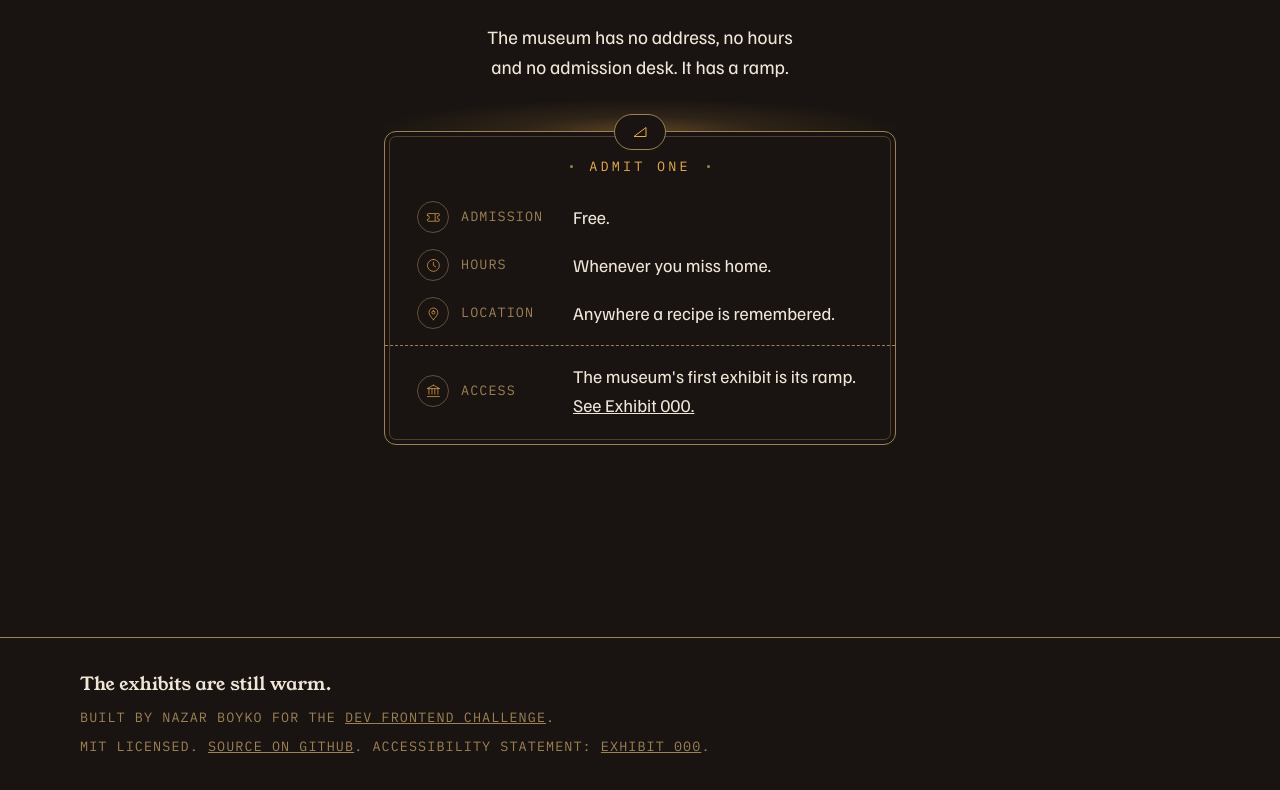
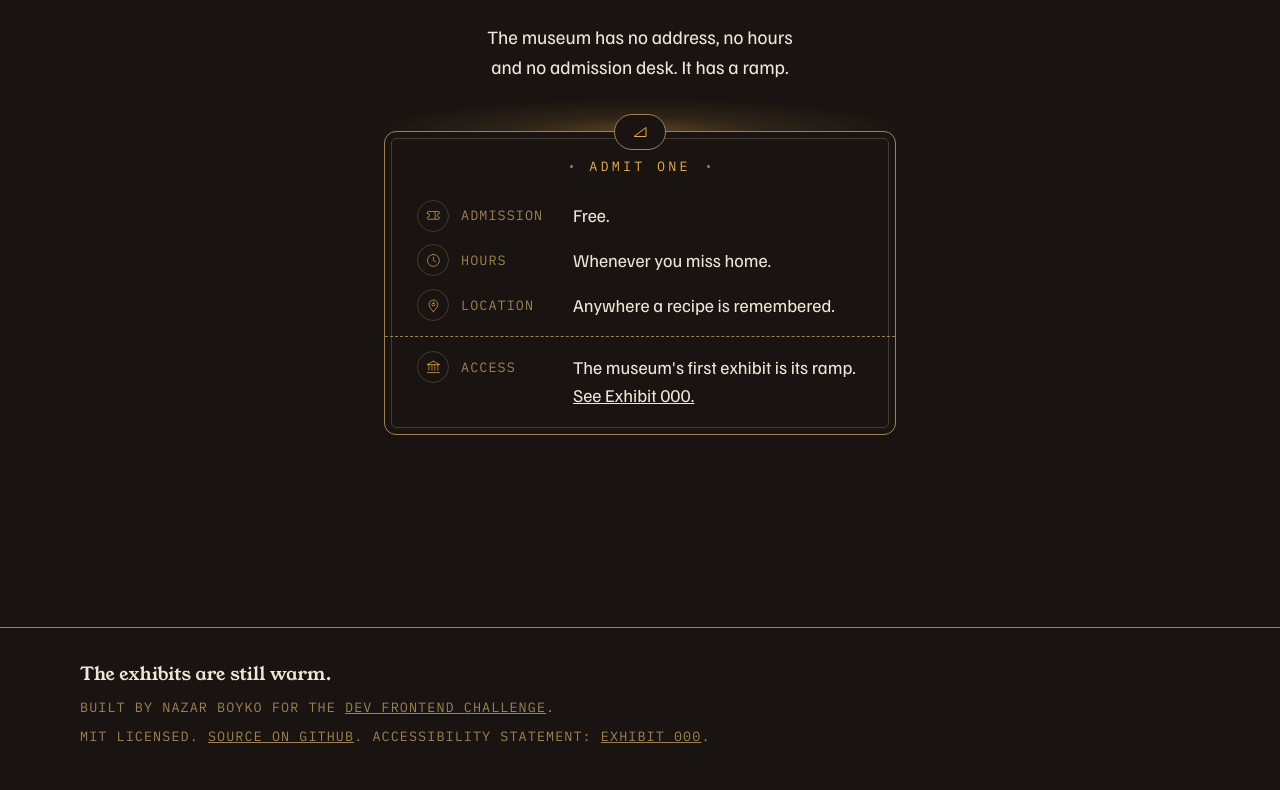
Before and after one commit to nazboyko/still-warm, a React (Vite) app: page / in a window 1280 px wide. Shown: the part 5140-5930 px from the top of the page. Built offline with nearby package versions, Linux system fonts and the light colour scheme.

Commit message:
set ticket labels on their values

```diff
--- a/src/components/visit/PlanYourVisit.css
+++ b/src/components/visit/PlanYourVisit.css
@@ -53,8 +53,8 @@
   padding: var(--space-6) var(--ticket-pad);
   border: 1px solid var(--brass);
   border-radius: var(--radius-ticket);
-  outline: 1px solid rgb(156 129 84 / 0.4);
-  outline-offset: -6px;
+  outline: 1px solid var(--brass-soft);
+  outline-offset: calc(var(--space-2) * -1);
 }
 
 .visit-admit {
@@ -83,6 +83,9 @@
 /* Label and value on one line, sharing a gutter, so all four read at a glance
    instead of as four stacked rows the width of the screen. */
 .visit-facts {
+  /* One line of the value's leading: the ruler both columns are set on. */
+  --fact-line: calc(var(--text-body) * var(--leading-body));
+
   margin: 0;
   display: grid;
   /* The label column is as wide as its own widest row and no wider, and both
@@ -94,7 +97,10 @@
      places across the perforation. */
   grid-template-columns: minmax(0, var(--label-col)) minmax(0, 1fr);
   gap: var(--space-4);
-  align-items: center;
+  /* Start, not centre: a value that wraps to two or three lines pushed its own
+     label to the middle of them, so the label named a line it was not beside.
+     Both sides now begin on the same line. */
+  align-items: start;
 }
 
 .visit-facts > div {
@@ -107,20 +113,23 @@
   gap: var(--space-3);
   min-width: 0;
   overflow-wrap: anywhere;
-  font-family: var(--font-utility);
-  font-size: var(--text-utility);
-  letter-spacing: var(--tracking-utility);
-  text-transform: uppercase;
+  /* The label is set on the value's leading rather than its own smaller one,
+     so the two first lines sit on the same optical line. */
+  line-height: var(--fact-line);
   color: var(--brass);
 }
 
+/* The engraved mark is a circle and taller than the line it sits on, so it
+   hangs off that line instead of setting the row's height - otherwise every
+   label is pushed half a mark below the value it names. */
 .visit-mark {
   display: grid;
   place-items: center;
   flex: none;
   width: 2rem;
   height: 2rem;
-  border: 1px solid rgb(156 129 84 / 0.55);
+  margin-block: calc((var(--fact-line) - 2rem) / 2);
+  border: 1px solid var(--brass-soft);
   border-radius: 50%;
   color: var(--tungsten);
 }
```
